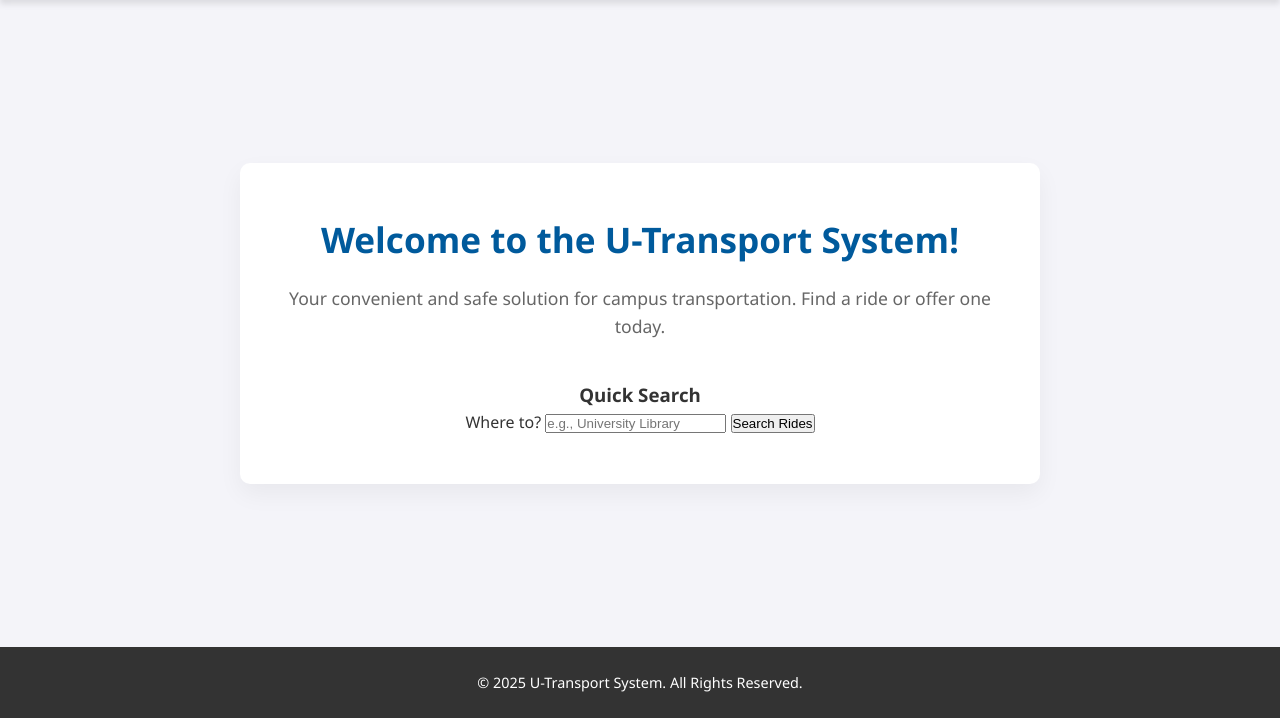
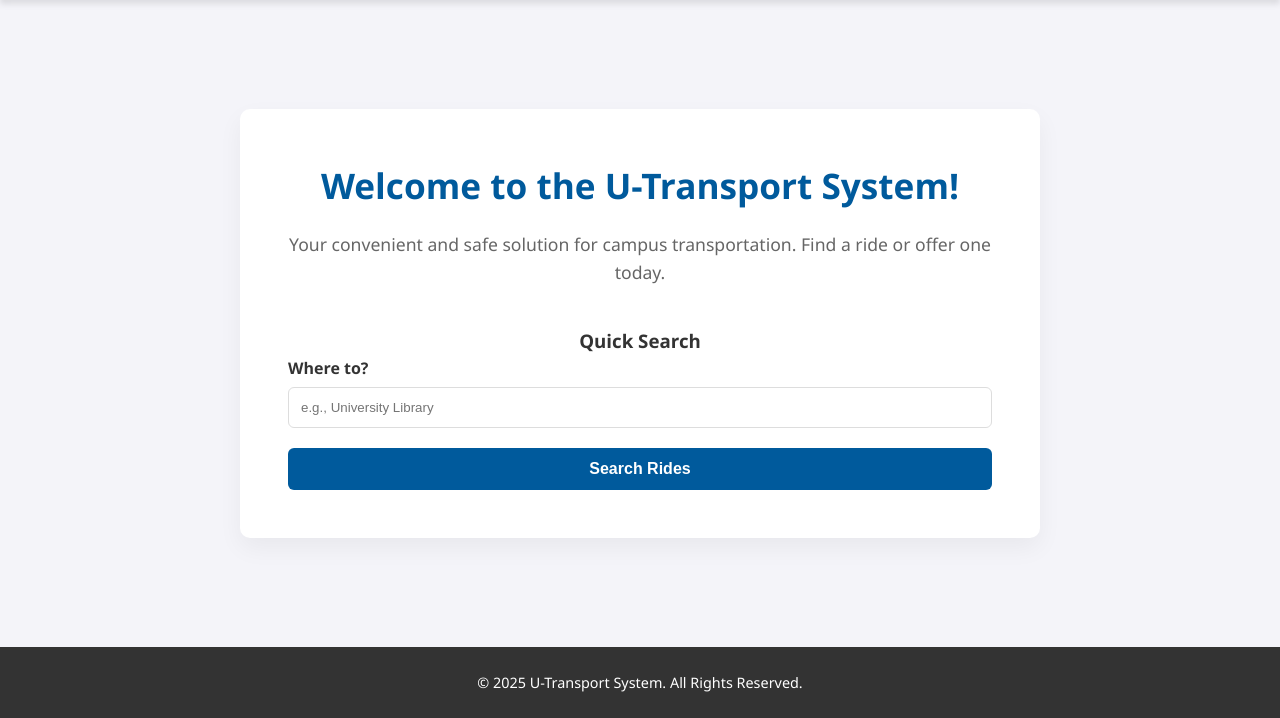
Before and after one commit to edwin4ceo/U-Transport-System, a PHP site: page /index.php in a window 1280 px wide. Shown: the part 82-800 px from the top of the page. Run offline with PHP 8.4, Linux system fonts and the light colour scheme.

Commit message:
style css

```diff
--- a/style.css
+++ b/style.css
@@ -25,6 +25,10 @@ body {
     display: flex;
     flex-direction: column;
     min-height: 100vh; /* Forces footer to bottom */
+}
+
+html {
+    height: 100%;
 }
 
 .container {
@@ -182,7 +186,57 @@ main {
     margin-bottom: 2.5rem;
 }
 
-/* --- Action Buttons (Find/Offer) --- */
+/* --- Forms & Inputs (Ensure consistent styling) --- */
+form {
+    display: flex;
+    flex-direction: column;
+    text-align: left; /* Align form labels to left */
+    width: 100%;
+}
+
+label {
+    margin-bottom: 5px;
+    font-weight: 600;
+    color: var(--dark-gray);
+}
+
+input[type="text"],
+input[type="email"],
+input[type="password"],
+input[type="number"],
+input[type="datetime-local"],
+select {
+    width: 100%;
+    padding: 12px;
+    margin-bottom: 20px;
+    border-radius: 6px;
+    border: 1px solid #ddd;
+    transition: border 0.3s;
+}
+
+input:focus {
+    border-color: var(--primary-color);
+    outline: none;
+}
+
+button[type="submit"] {
+    background-color: var(--primary-color);
+    color: var(--white-color);
+    padding: 12px 20px;
+    border: none;
+    border-radius: 6px;
+    cursor: pointer;
+    font-size: 1rem;
+    font-weight: 700;
+    transition: background-color 0.3s ease;
+    width: 100%; /* Make buttons full width in forms */
+}
+
+button[type="submit"]:hover {
+    background-color: var(--primary-dark);
+}
+
+/* --- Action Buttons (Find/Offer - Homepage) --- */
 .action-btn {
     display: inline-block;
     padding: 15px 35px;
@@ -248,6 +302,8 @@ footer {
     text-align: center;
     padding: 1.5rem 0;
     font-size: 0.9rem;
+    width: 100%;
+    margin-top: auto; /* Ensure it stays at bottom if content is short */
 }
 
 /* --- Responsive Design --- */
```
